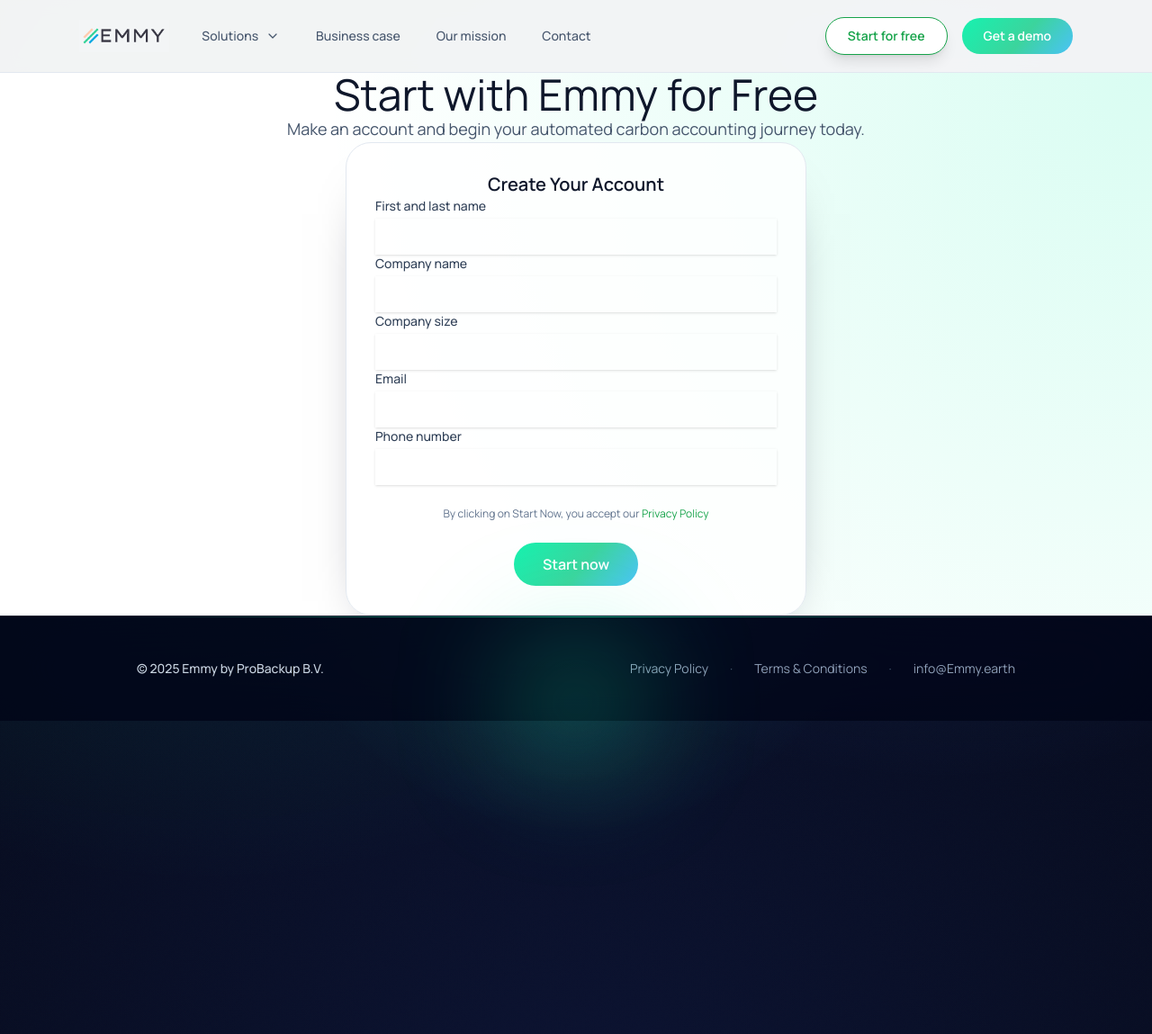
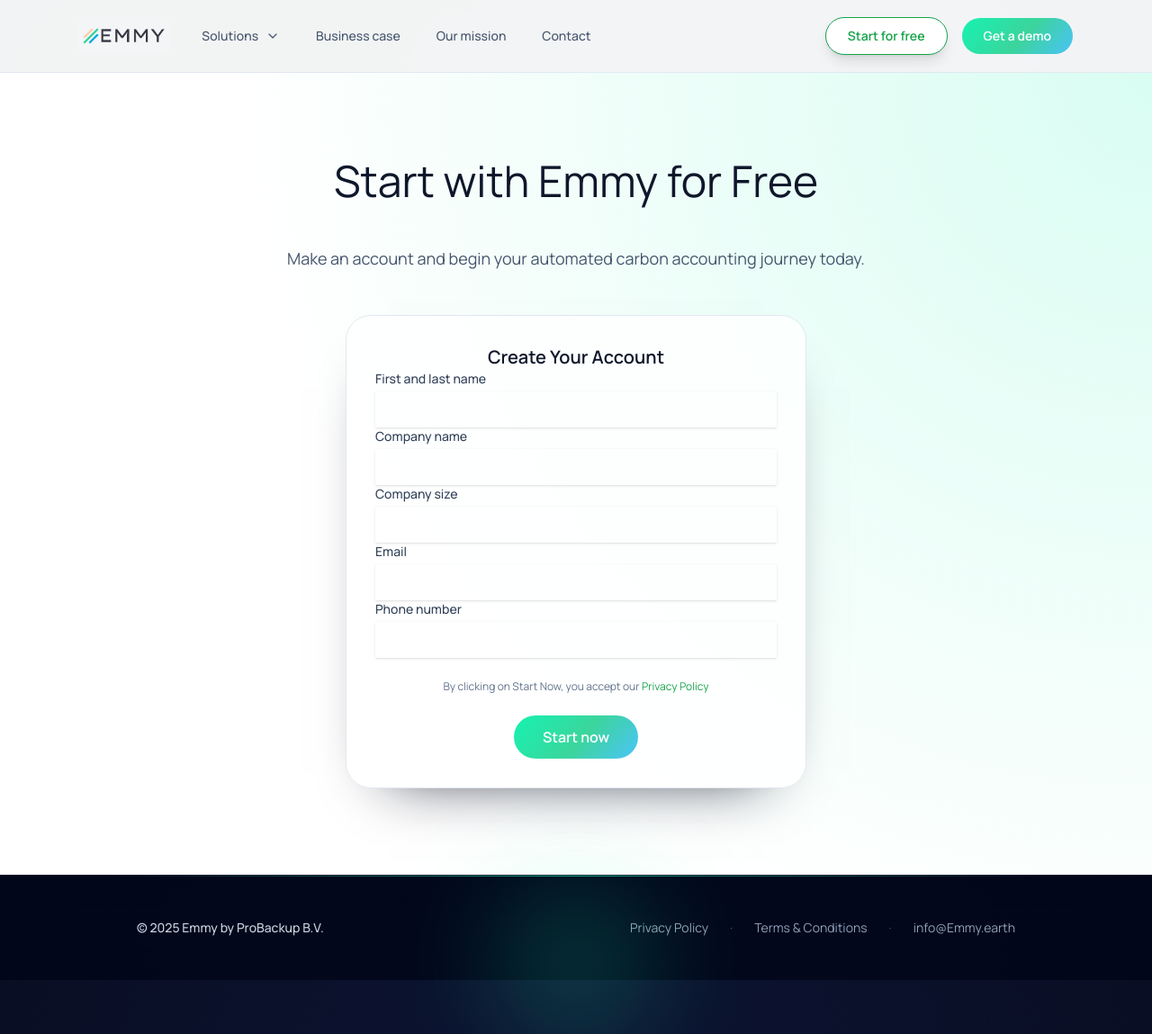
Before and after one commit to emmy-earth/promo-website, a Jekyll site: the page built from start-for-free.html, in a window 1280 px wide and 1149 px high. Shown: the whole window at 90% size. Built offline with Jekyll 4.4.1, drawn with Linux system fonts in a browser that asks for light colours; nearby versions of some CDN libraries; comment, search, counter and statistics services are not loaded.

Commit message:
Update padding and spacing in start-for-free.html

```diff
--- a/start-for-free.html
+++ b/start-for-free.html
@@ -4,17 +4,17 @@ title: "Start for Free - Emmy.earth"
 description: "Make an account and start with Emmy.earth for free. Fill in your details to begin your carbon accounting journey."
 ---
 
-<section class="relative overflow-hidden bg-white py-16 text-slate-900">
+<section class="relative overflow-hidden bg-white py-24 text-slate-900">
   <div class="pointer-events-none absolute inset-0 bg-[radial-gradient(circle_at_top_right,rgba(22,242,176,0.18),rgba(59,130,246,0)_65%)] opacity-90"></div>
   <div class="relative mx-auto max-w-4xl px-6">
-    <div class="space-y-8" data-animate>
+    <div class="space-y-12" data-animate>
       <h1 class="text-center font-light text-4xl text-slate-900 sm:text-5xl">Start with Emmy for Free</h1>
       <p class="text-center text-lg leading-relaxed text-slate-600">Make an account and begin your automated carbon accounting journey today.</p>
 
       <div class="rounded-3xl border border-slate-200 bg-white/80 p-8 shadow-card mx-auto max-w-lg">
         <h2 class="text-xl font-semibold text-slate-900 mb-6 text-center">Create Your Account</h2>
 
-        <form action="https://formsubmit.co/ae88bbedc4af3458bcf830a08d87dcdb" method="POST" class="grid grid-cols-1 gap-y-5">
+        <form action="https://formsubmit.co/ae88bbedc4af3458bcf830a08d87dcdb" method="POST" class="grid grid-cols-1 gap-y-6">
             <!-- Use the "_next" hidden field for the redirect -->
             <input type="hidden" name="_next" value="https://emmy.earth/start-for-free-confirmation/">
 
```
